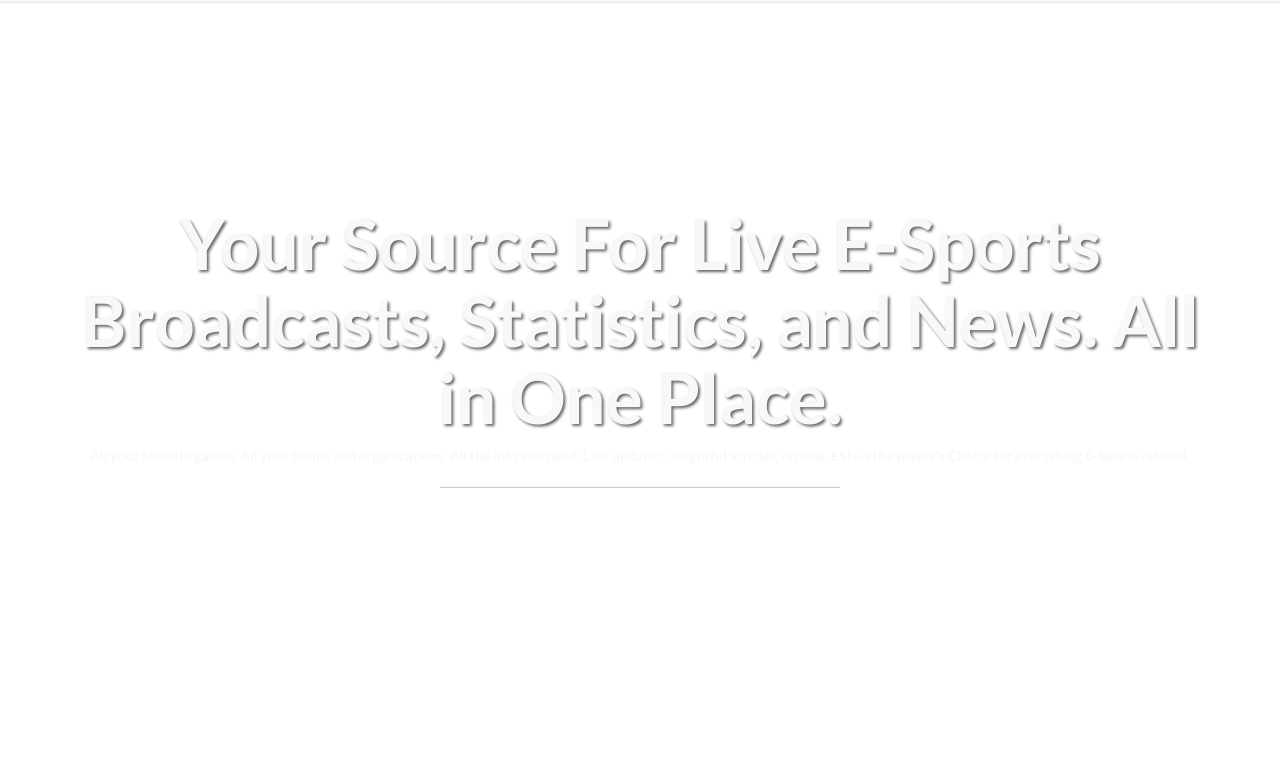
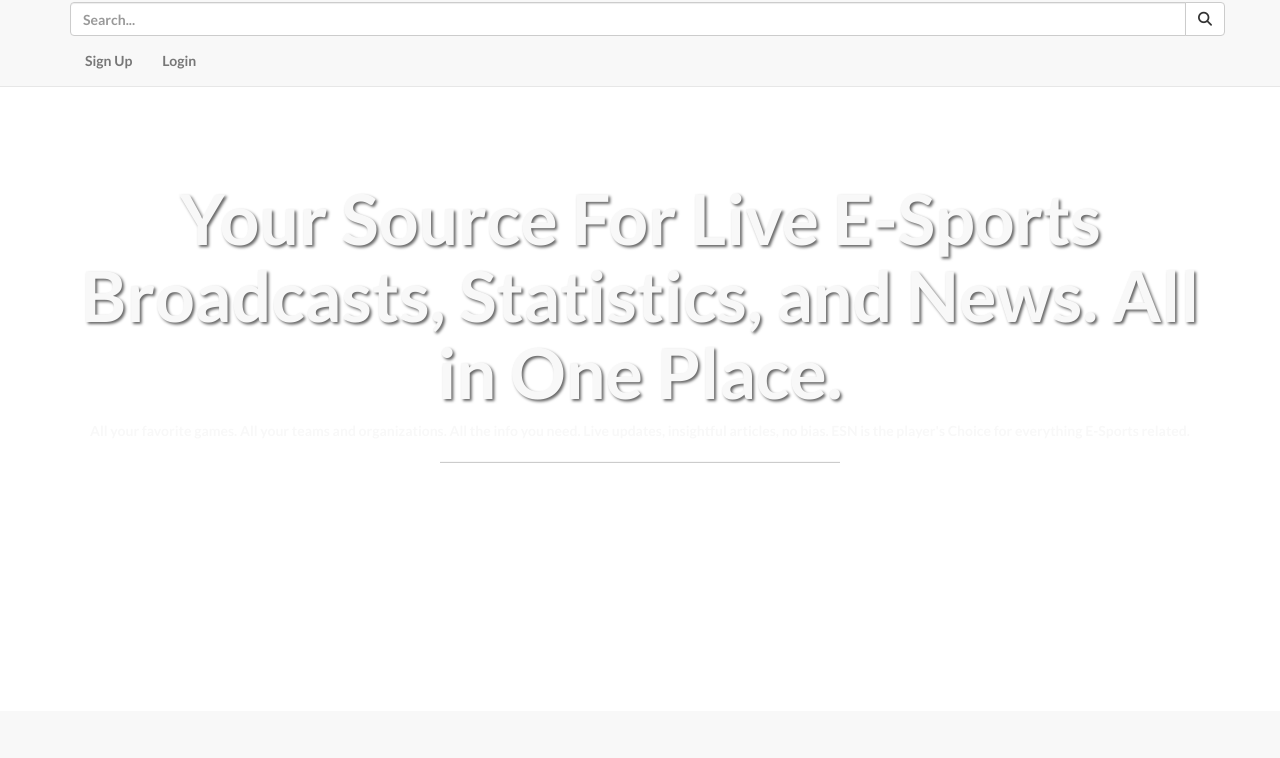
Before and after one commit to rKowalski23/IS117FinalProject, a plain HTML site: page index.html in a window 1280 px wide. Shown: the part 48-806 px from the top of the page. Drawn offline with nearby package versions, Linux system fonts and the light colour scheme.

Commit message:
added search bar, need to fix length of bar.

```diff
--- a/css/landing-page.css
+++ b/css/landing-page.css
@@ -25,14 +25,18 @@ h6 {
     font-size: 14px;
 }
 
+.input-group .form-control{
+    length: 182px;
+}
+
 .lead {
     font-size: 18px;
     font-weight: 400;
 }
 
 .intro-header {
-    padding-top: 25px; /* If you're making other pages, make sure there is 50px of padding to make sure the navbar doesn't overlap content! */
-    padding-bottom: 25px;
+    padding-top: 0px; /* If you're making other pages, make sure there is 50px of padding to make sure the navbar doesn't overlap content! */
+    padding-bottom: 0px;
     text-align: center;
     color: #f8f8f8;
     background: url(../img/lcs-bg.jpg) no-repeat center center;
--- a/index.html
+++ b/index.html
@@ -48,11 +48,18 @@
             <!-- Collect the nav links, forms, and other content for toggling -->
             <div class="collapse navbar-collapse" id="bs-example-navbar-collapse-1">
                 <ul class="nav navbar-nav navbar-right">
+                    <li class="search">
+                            <div class="input-group custom-search-form">
+                                <input type="text" class="form-control" placeholder="Search...">
+                                <span class="input-group-btn">
+                                <button class="btn btn-default" type="button">
+                                    <i class="fa fa-search"></i>
+                                </button>
                     <li>
-                        <a href="#services">Sign Up</a>
+                        <a href="#signup">Sign Up</a>
                     </li>
                     <li>
-                        <a href="#contact">Login</a>
+                        <a href="#login">Login</a>
                     </li>
                 </ul>
             </div>
```
